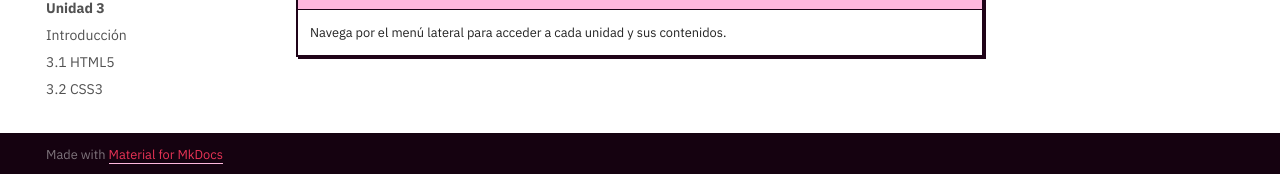
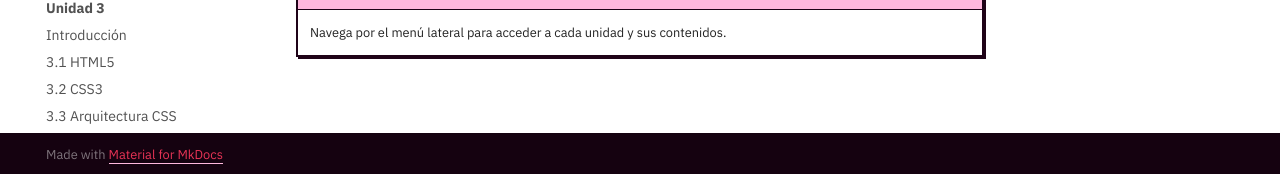
Before and after one commit to envasador/diseno-interfaces-web, an MkDocs documentation site: the page built from docs/documentacion/index.md, in a window 1280 px wide. Shown: the part 723-897 px from the top of the page. Built offline with MkDocs 1.6.1 and Material for MkDocs 9.7.7, drawn with Linux system fonts in a browser that asks for light colours.

Commit message:
ruta 3.3

```diff
--- a/mkdocs.yml
+++ b/mkdocs.yml
@@ -75,6 +75,7 @@ nav:
       - Introducción: documentacion/unidad3/intro.md
       - 3.1 HTML5: documentacion/unidad3/orbita3.1-HTML5-semantico-la-base-de-todo.md
       - 3.2 CSS3: documentacion/unidad3/orbita3.2-css-moderno-arquitectura-y-organizacion.md
+      - 3.3 Arquitectura CSS: documentacion/unidad3/orbita3.3-arquitectura-CSS-con-frameworks.md
 
 
   - Proyectos:
```
